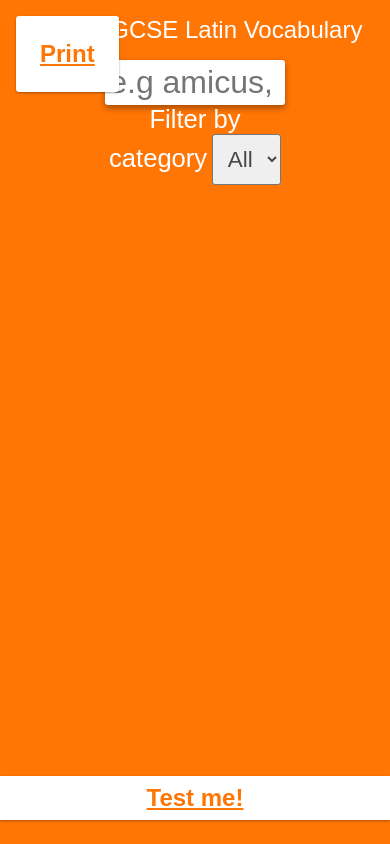
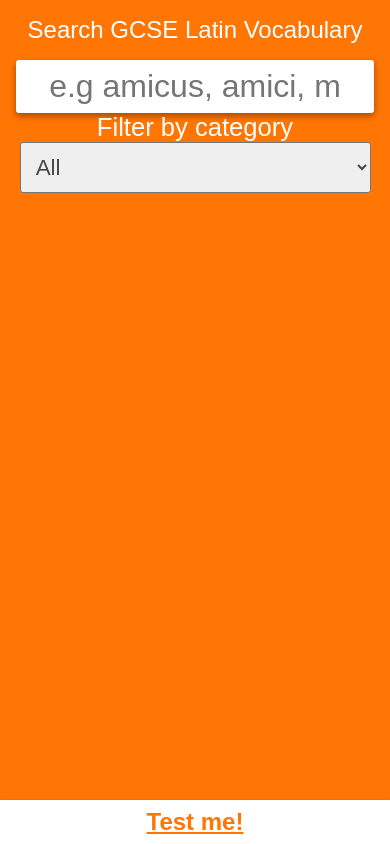
Before and after one commit to MaxTheMonster/LatinVocab, a Django app: page / in a window 390 px wide. Run offline with Django 3.2, Linux system fonts and the light colour scheme; data that the repository does not hold is empty; some libraries are stand-ins or nearby versions.

Commit message:
Added better styling for print buttons and new category

```diff
--- a/static/styles.css
+++ b/static/styles.css
@@ -281,7 +281,8 @@ input.submit {
     color: #FF7605;
     box-shadow: 0 1px 3px rgba(0, 0, 0, 0.12), 0 1px 2px rgba(0, 0, 0, 0.24);
     -webkit-transition: all 0.3s cubic-bezier(0.25, 0.8, 0.25, 1);
-    transition: all 0.3s cubic-bezier(0.25, 0.8, 0.25, 1);}
+    transition: all 0.3s cubic-bezier(0.25, 0.8, 0.25, 1);
+}
 
 input.submit:hover {
     box-shadow: 0 14px 28px rgba(0, 0, 0, 0.25), 0 10px 10px rgba(0, 0, 0, 0.22);
@@ -334,7 +335,7 @@ input.submit:hover {
 	margin-bottom: 9%;
     }
 
-    #test {
+    .button {
 	position: fixed;
 	bottom: 0;
 	top: auto;
@@ -343,6 +344,11 @@ input.submit:hover {
 	padding: 2%;
 	width: 100%;
 	left: 0;
+	margin: 0;
+    }
+
+    #print.button {
+	display: none;
     }
 
     #search {
@@ -353,6 +359,10 @@ input.submit:hover {
 
     .word {
 	width: 90%;
+    }
+
+    #search-results {
+	margin-bottom: 5em;
     }
 }
 
@@ -423,4 +433,16 @@ input.submit:hover {
     .selection label {
 	font-size: 1.2rem;
     }
+
+    .selection input[type=range] {
+	width: 90%;
+    }
+
+    select {
+	width: 90%;
+    }
+
+    main#search-section {
+	width: 100%;
+    }
 }
--- a/templates/vocabsearch/index.html
+++ b/templates/vocabsearch/index.html
@@ -32,27 +32,30 @@
 	 const searchInput = document.querySelector("#search");
 	 const results = document.querySelector("#search-results");
 	 const words = JSON.parse("{{ words | escapejs }}");
-	 const categorySelector = document.querySelector("select#category_selector")
+	 const categorySelector = document.querySelector("select#category_selector");
+	 const printButton = document.querySelector("#print.button");
 
 	 function searchWords(user_input, words) {
-	     let userSelectedCategory = document.querySelector("select#category_selector").value
+	     let userSelectedCategory = document.querySelector("select#category_selector").value;
 	     let isCategoryMatch;
 
-	     if (user_input === "") {
-		 return [];
-	     } else {
+
 	     var result = words.filter(function(word) {
 		 const regex = new RegExp(user_input, "gi");
+
 		 if (userSelectedCategory == "All") {
 		     isCategoryMatch = true
 		 } else {
 		     isCategoryMatch = word["fields"].category.match(userSelectedCategory)
 		 }
 
+		 if (user_input == "") {
+		     return isCategoryMatch;
+		 } else {
 		     return (word["fields"].english.match(regex) || word["fields"].latin.match(regex)) && isCategoryMatch;
+		 }
 	     });
 	     return result;
-	     }
 	 }
 
 	 function showWords() {
@@ -77,7 +80,7 @@
 	 }
 	 categorySelector.addEventListener("change", showWords);
 	 searchInput.addEventListener("keyup", showWords);
-
+	 printButton.addEventListener("click", printWords());
 
 	 // Google analytics
 
```
Lines whose indentation alone changed are shown as unchanged.
